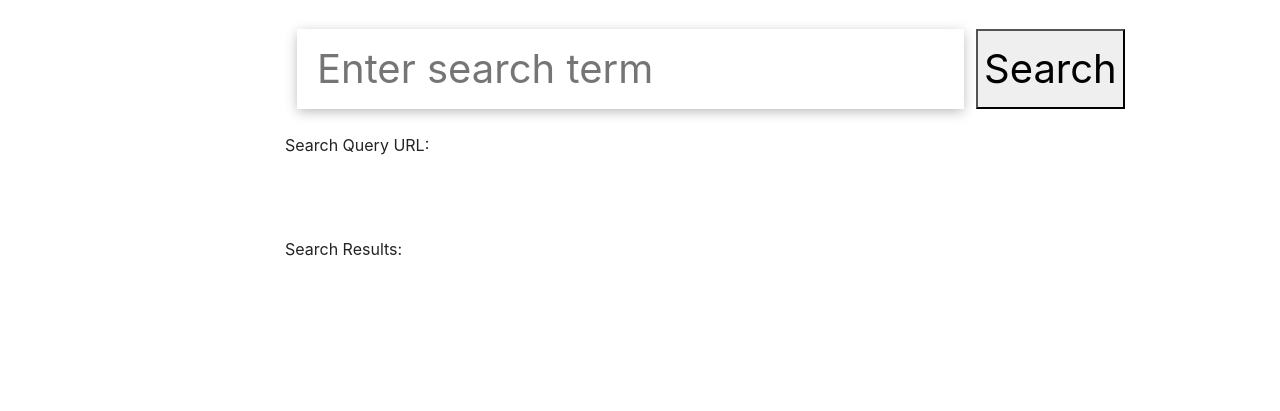
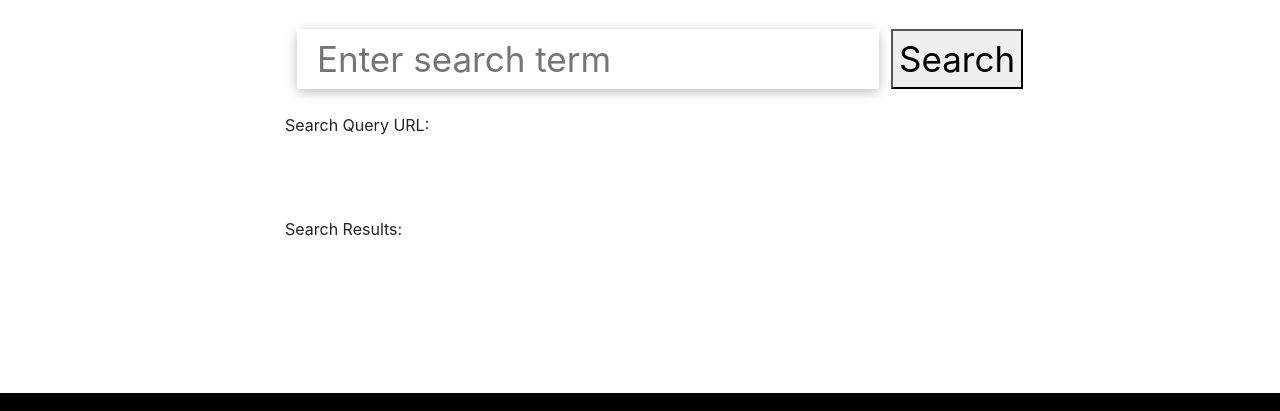
Before and after one commit to markleeford/markleeford.github.io, a plain HTML site: page archive.html in a window 1280 px wide. Shown: the part 389-800 px from the top of the page. Drawn offline with nearby package versions, Linux system fonts and the light colour scheme; no server answers.

Commit message:
modifications

```diff
--- a/assets/asj/asj.css
+++ b/assets/asj/asj.css
@@ -1,8 +1,8 @@
 .Search {
   position: relative;
   display: flex;
-  font-weight: 300;
-  font-size: 40px;
+  font-weight: 100;
+  font-size: 35px;
   color: #555;
 }
 
@@ -11,10 +11,9 @@
   flex: 1 0 auto;
   margin: 0 12px;
   padding: 8px 20px;
-  height: 80px;
+  height: 60px;
   border: 0;
   box-shadow: 0 3px 12px -1px rgba(0, 0, 0, .3);
-  transition: all .15s ease-in-out;
 }
 .Search-box:focus {
   flex: 1 0 90%;
@@ -26,8 +25,7 @@
   position: absolute;
   top: 14px;
   right: 30px;
-  font-size: 40px;
-  transition: all .15s ease-in-out;
+  font-size: 35px;
 }
 
 .Search-box:focus + .Search-label {
```
